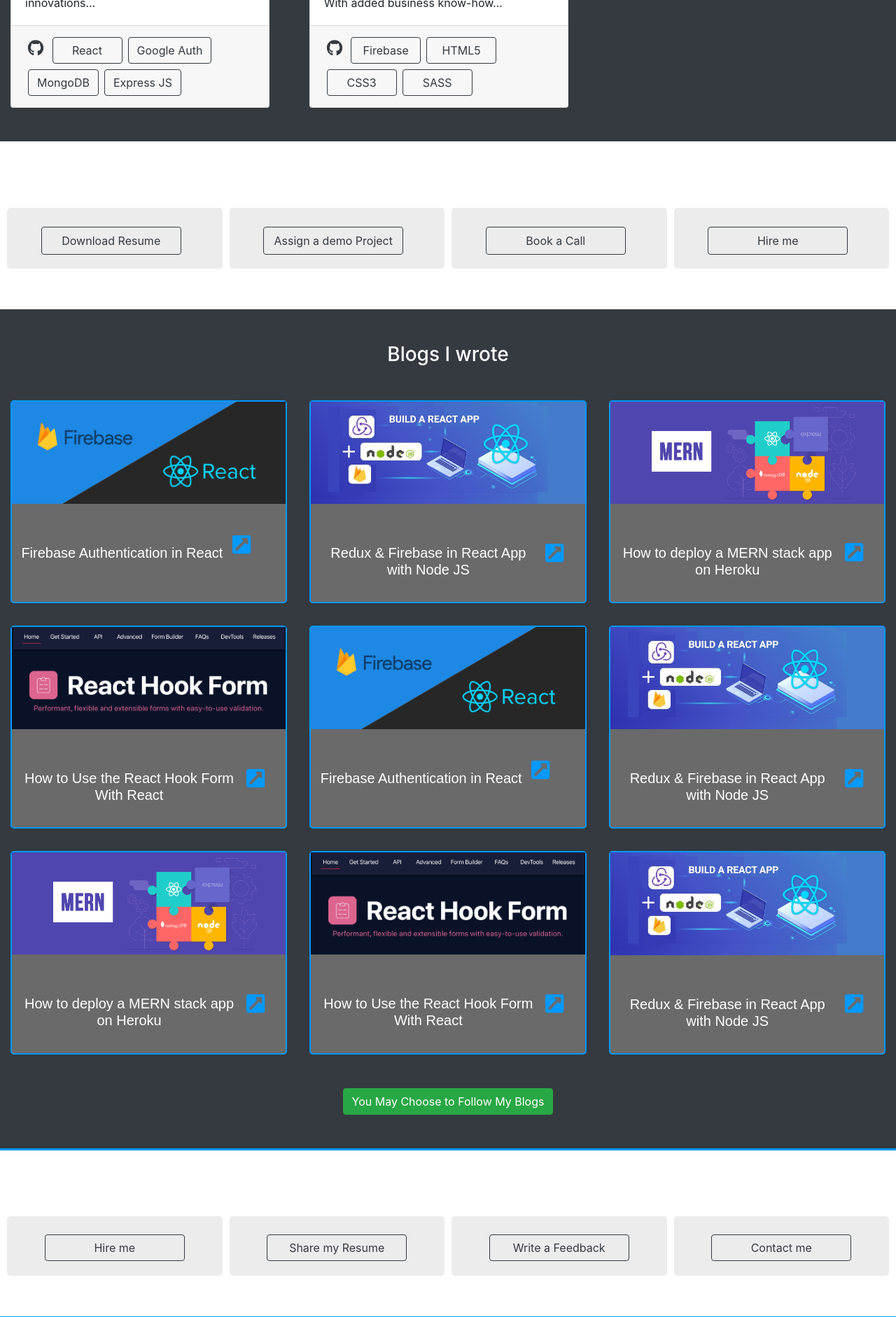
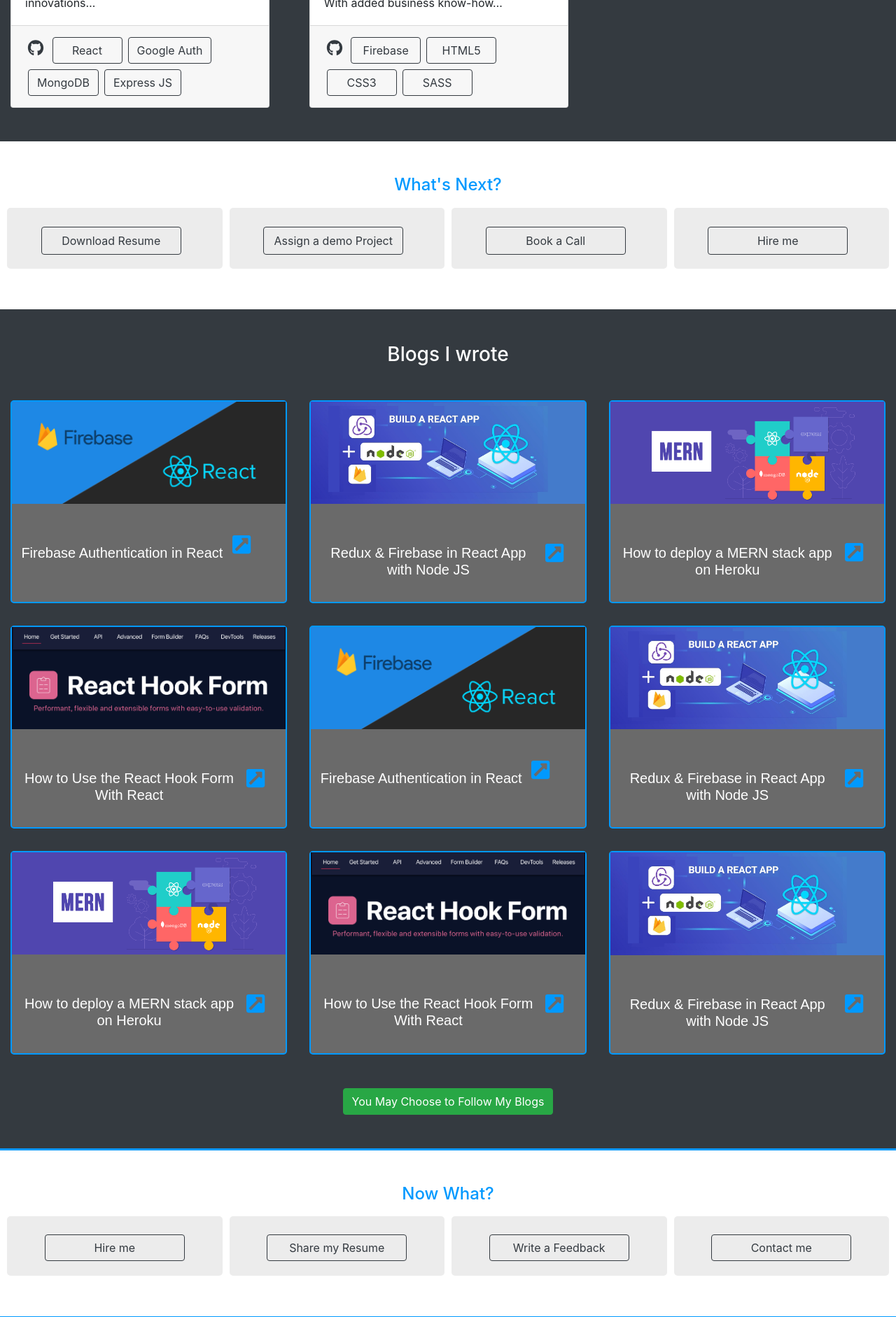
Before and after one commit to farukhrana14/portfolio, a React (Create React App) app: page / in a window 1280 px wide. Shown: the part 2291-4173 px from the top of the page at 70% size. Built offline with nearby package versions, Linux system fonts and the light colour scheme.

Commit message:
minor update

```diff
--- a/src/components/CallToActionOne/CallToActionOne.css
+++ b/src/components/CallToActionOne/CallToActionOne.css
@@ -24,3 +24,7 @@
 .my-btn{
     width: 200px;
 }
+
+.text-title {
+    color: #0099ff;
+}
--- a/src/components/CallToActionOne/CallToActionOne.js
+++ b/src/components/CallToActionOne/CallToActionOne.js
@@ -6,7 +6,7 @@ import './CallToActionOne.css';
 const CallToActionOne = () => {
     return (
         <div className='call-to-action-one pb-5'>
-            <h4 className='text-white text-center pt-5'>What's Next?</h4>
+            <h4 className='text-title text-center pt-5'>What's Next?</h4>
             <div className='grid-container'>
                 <div>
                     <button className='my-btn btn btn-outline-dark'>Download Resume</button>
--- a/src/components/CallToActionTwo/CallToActionTwo.js
+++ b/src/components/CallToActionTwo/CallToActionTwo.js
@@ -6,7 +6,7 @@ import './CallToActionTwo.css';
 const CallToActionTwo = () => {
     return (
         <div className='call-to-action-two pb-5' style={{borderTop: '3px solid #0099ff', borderBottom: '3px solid #0099ff'}}>
-            <h4 className='text-white text-center pt-5'>Now What?</h4>
+            <h4 className='text-title text-center pt-5'>Now What?</h4>
             <div className='grid-container-two'>
                 <div>
                     <button className='my-btn-two btn btn-outline-dark'>Hire me</button>
```
